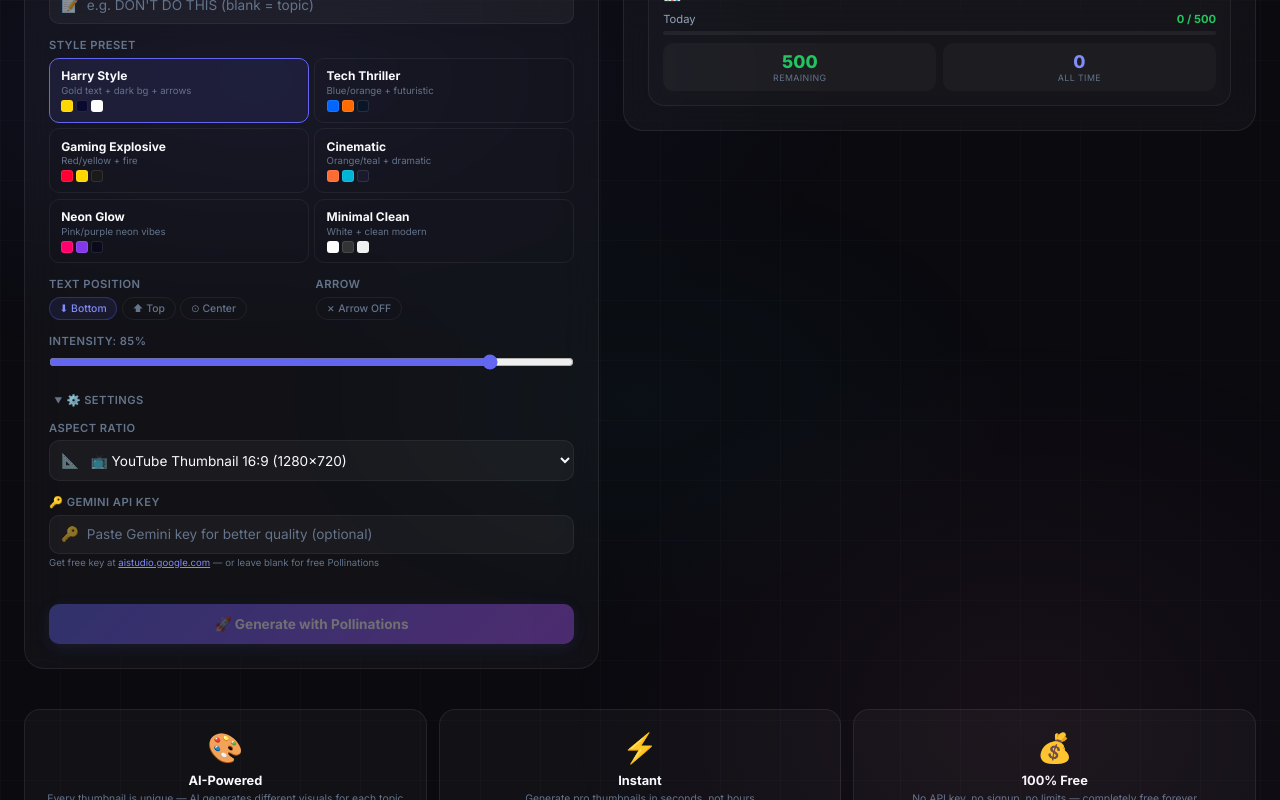
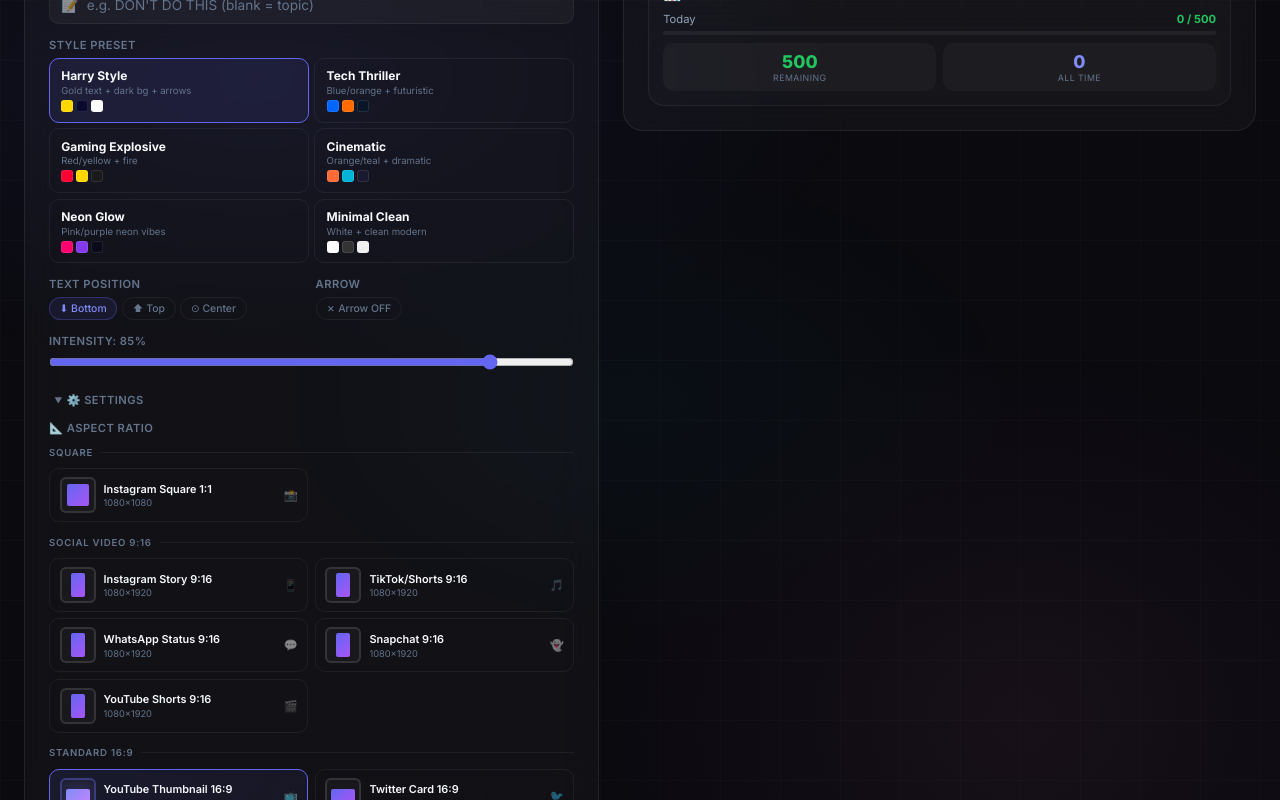
Before and after one commit to engineermalik2029-alt/thumbnail-generator, a Next.js app: page / in a window 1280 px wide. Both pictures are taken after a click on the element "⚙️ SETTINGS". Shown: the part 741-1541 px from the top of the page. Built offline with nearby package versions, Linux system fonts and the light colour scheme.

Commit message:
v12.6 Professional aspect ratio selector: visual cards with ratio previews, categorized layout, active states, custom size fields

```diff
--- a/app/globals.css
+++ b/app/globals.css
@@ -319,6 +319,97 @@ textarea.field-input { resize: vertical; min-height: 56px; }
 .footer a:hover { color: var(--text-primary); }
 .footer-links { display: flex; justify-content: center; gap: 1rem; margin-top: 0.5rem; }
 
+/* ===== ASPECT RATIO SELECTOR ===== */
+.ratio-grid {
+  display: grid;
+  grid-template-columns: 1fr 1fr;
+  gap: 0.4rem;
+  margin-top: 0.25rem;
+}
+.ratio-card {
+  display: flex;
+  align-items: center;
+  gap: 0.5rem;
+  padding: 0.5rem 0.6rem;
+  border-radius: var(--radius-sm);
+  border: 1.5px solid var(--border);
+  background: transparent;
+  cursor: pointer;
+  transition: all 0.2s cubic-bezier(0.4, 0, 0.2, 1);
+  position: relative;
+  overflow: hidden;
+}
+.ratio-card::before {
+  content: '';
+  position: absolute;
+  inset: 0;
+  background: linear-gradient(135deg, rgba(99,102,241,0.05), transparent);
+  opacity: 0;
+  transition: opacity 0.2s;
+}
+.ratio-card:hover { border-color: var(--border-hover); background: rgba(255,255,255,0.02); }
+.ratio-card:hover::before { opacity: 1; }
+.ratio-card.active {
+  border-color: var(--primary);
+  background: rgba(99,102,241,0.06);
+}
+.ratio-card.active::before { opacity: 1; }
+.ratio-visual {
+  flex-shrink: 0;
+  width: 36px;
+  height: 36px;
+  border-radius: 6px;
+  border: 2px solid rgba(255,255,255,0.12);
+  display: flex;
+  align-items: center;
+  justify-content: center;
+  position: relative;
+  background: rgba(255,255,255,0.03);
+  overflow: hidden;
+}
+.ratio-visual-inner {
+  background: linear-gradient(135deg, #6366f1, #a855f7);
+  border-radius: 2px;
+  transition: all 0.3s cubic-bezier(0.4, 0, 0.2, 1);
+}
+.ratio-card.active .ratio-visual { border-color: rgba(99,102,241,0.4); }
+.ratio-card.active .ratio-visual-inner { background: linear-gradient(135deg, #818cf8, #c084fc); box-shadow: 0 0 12px rgba(99,102,241,0.3); }
+.ratio-info { flex: 1; min-width: 0; }
+.ratio-name { font-size: 0.68rem; font-weight: 600; color: var(--text-primary); white-space: nowrap; overflow: hidden; text-overflow: ellipsis; }
+.ratio-dims { font-size: 0.58rem; color: var(--text-muted); margin-top: 0.1rem; }
+.ratio-icon { font-size: 0.7rem; opacity: 0.5; flex-shrink: 0; }
+.ratio-card.active .ratio-icon { opacity: 1; }
+
+/* Ratio category labels */
+.ratio-category {
+  font-size: 0.6rem;
+  font-weight: 600;
+  color: var(--text-muted);
+  text-transform: uppercase;
+  letter-spacing: 0.08em;
+  padding: 0.5rem 0 0.25rem;
+  grid-column: 1 / -1;
+  display: flex;
+  align-items: center;
+  gap: 0.5rem;
+}
+.ratio-category::after {
+  content: '';
+  flex: 1;
+  height: 1px;
+  background: var(--border);
+}
+
+/* Custom fields */
+.ratio-custom {
+  display: grid;
+  grid-template-columns: 1fr 1fr;
+  gap: 0.5rem;
+  margin-top: 0.5rem;
+  padding-top: 0.5rem;
+  border-top: 1px solid var(--border);
+}
+
 /* ===== RESPONSIVE ===== */
 @media (max-width: 900px) { .grid { grid-template-columns: 1fr; } }
 @media (max-width: 768px) { .features { grid-template-columns: 1fr 1fr; } }
--- a/app/page.tsx
+++ b/app/page.tsx
@@ -504,37 +504,75 @@ export default function Home() {
                   ⚙️ Settings {aspectRatio !== 'yt' ? `(${ASPECT_RATIOS.find(a => a.id === aspectRatio)?.label || 'Custom'})` : ''}
                 </summary>
                 <div style={{ padding: '0.5rem 0' }}>
-                  <div className="field">
-                    <label className="field-label">Aspect Ratio</label>
-                    <div className="field-wrap">
-                      <span className="field-icon">📐</span>
-                      <select className="field-select" value={aspectRatio} onChange={(e) => setAspectRatio(e.target.value)}>
-                        {ASPECT_RATIOS.map(ar => (
-                          <option key={ar.id} value={ar.id}>{ar.icon} {ar.label} ({ar.w}x{ar.h})</option>
-                        ))}
-                        <option value="custom">🔧 Custom (enter your own size)</option>
-                      </select>
+                  <label className="field-label" style={{ marginBottom: '0.25rem' }}>📐 Aspect Ratio</label>
+                  <div className="ratio-grid">
+                    <div className="ratio-category">Square</div>
+                    {ASPECT_RATIOS.filter(a => a.id === 'ig_square').map(ar => (
+                      <div key={ar.id} className={`ratio-card ${aspectRatio === ar.id ? 'active' : ''}`}
+                        onClick={() => setAspectRatio(ar.id)}>
+                        <div className="ratio-visual"><div className="ratio-visual-inner" style={{ width: '22px', height: '22px' }} /></div>
+                        <div className="ratio-info"><div className="ratio-name">{ar.label}</div><div className="ratio-dims">{ar.w}×{ar.h}</div></div>
+                        <div className="ratio-icon">{ar.icon}</div>
+                      </div>
+                    ))}
+                    <div className="ratio-category">Social Video 9:16</div>
+                    {ASPECT_RATIOS.filter(a => ['ig_story','tiktok','whatsapp','snapchat','yt_shorts'].includes(a.id)).map(ar => (
+                      <div key={ar.id} className={`ratio-card ${aspectRatio === ar.id ? 'active' : ''}`}
+                        onClick={() => setAspectRatio(ar.id)}>
+                        <div className="ratio-visual"><div className="ratio-visual-inner" style={{ width: '14px', height: '24px' }} /></div>
+                        <div className="ratio-info"><div className="ratio-name">{ar.label}</div><div className="ratio-dims">{ar.w}×{ar.h}</div></div>
+                        <div className="ratio-icon">{ar.icon}</div>
+                      </div>
+                    ))}
+                    <div className="ratio-category">Standard 16:9</div>
+                    {ASPECT_RATIOS.filter(a => ['yt','twitter_card','twitter_post'].includes(a.id)).map(ar => (
+                      <div key={ar.id} className={`ratio-card ${aspectRatio === ar.id ? 'active' : ''}`}
+                        onClick={() => setAspectRatio(ar.id)}>
+                        <div className="ratio-visual"><div className="ratio-visual-inner" style={{ width: '24px', height: '14px' }} /></div>
+                        <div className="ratio-info"><div className="ratio-name">{ar.label}</div><div className="ratio-dims">{ar.w}×{ar.h}</div></div>
+                        <div className="ratio-icon">{ar.icon}</div>
+                      </div>
+                    ))}
+                    <div className="ratio-category">Custom & Special</div>
+                    {ASPECT_RATIOS.filter(a => ['facebook','linkedin','pinterest','ultra_wide','cinema','banner'].includes(a.id)).map(ar => (
+                      <div key={ar.id} className={`ratio-card ${aspectRatio === ar.id ? 'active' : ''}`}
+                        onClick={() => setAspectRatio(ar.id)}>
+                        {ar.id === 'ultra_wide' ? <div className="ratio-visual"><div className="ratio-visual-inner" style={{ width: '28px', height: '12px' }} /></div> :
+                         ar.id === 'cinema' ? <div className="ratio-visual"><div className="ratio-visual-inner" style={{ width: '28px', height: '11px' }} /></div> :
+                         ar.id === 'banner' ? <div className="ratio-visual"><div className="ratio-visual-inner" style={{ width: '28px', height: '10px' }} /></div> :
+                         ar.id === 'linkedin' ? <div className="ratio-visual"><div className="ratio-visual-inner" style={{ width: '28px', height: '7px' }} /></div> :
+                         ar.id === 'facebook' ? <div className="ratio-visual"><div className="ratio-visual-inner" style={{ width: '24px', height: '13px' }} /></div> :
+                         <div className="ratio-visual"><div className="ratio-visual-inner" style={{ width: '18px', height: '26px' }} /></div>}
+                        <div className="ratio-info"><div className="ratio-name">{ar.label}</div><div className="ratio-dims">{ar.w}×{ar.h}</div></div>
+                        <div className="ratio-icon">{ar.icon}</div>
+                      </div>
+                    ))}
+                    <div className={`ratio-card ${aspectRatio === 'custom' ? 'active' : ''}`}
+                      onClick={() => setAspectRatio('custom')}>
+                      <div className="ratio-visual"><div className="ratio-visual-inner" style={{ width: '20px', height: '20px', border: '2px dashed rgba(255,255,255,0.3)', background: 'transparent', boxShadow: 'none' }} /></div>
+                      <div className="ratio-info"><div className="ratio-name">Custom Size</div><div className="ratio-dims">Enter your own</div></div>
+                      <div className="ratio-icon">🔧</div>
                     </div>
                   </div>
 
                   {aspectRatio === 'custom' && (
-                    <div style={{ display: 'grid', gridTemplateColumns: '1fr 1fr', gap: '0.5rem', marginTop: '0.5rem' }}>
-                      <div className="field">
+                    <div className="ratio-custom">
+                      <div className="field" style={{ margin: 0 }}>
                         <label className="field-label">Width</label>
                         <input type="number" min={100} max={2560} value={customWidth}
                           onChange={(e) => setCustomWidth(Number(e.target.value))} className="field-input"
-                          style={{ paddingLeft: '1rem' }} />
+                          style={{ paddingLeft: '0.75rem' }} />
                       </div>
-                      <div className="field">
+                      <div className="field" style={{ margin: 0 }}>
                         <label className="field-label">Height</label>
                         <input type="number" min={100} max={2560} value={customHeight}
                           onChange={(e) => setCustomHeight(Number(e.target.value))} className="field-input"
-                          style={{ paddingLeft: '1rem' }} />
+                          style={{ paddingLeft: '0.75rem' }} />
                       </div>
                     </div>
                   )}
 
-                  <div className="field">
+                  <div className="field" style={{ marginTop: '0.75rem' }}>
                     <label className="field-label">🔑 Gemini API Key</label>
                     <div className="field-wrap">
                       <span className="field-icon">🔑</span>
```
